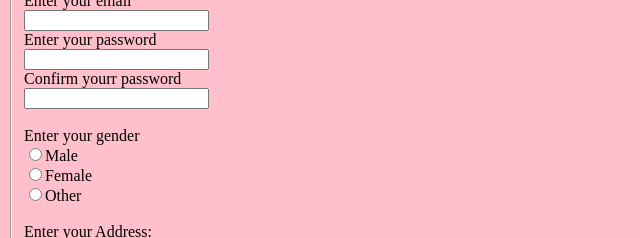
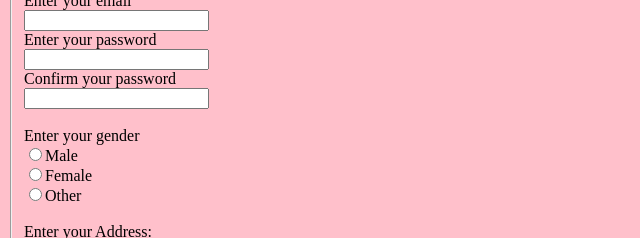
Before and after one commit to DevManishKumar/MK-LifeStyle-Shopes, a plain HTML site: page signup.html in a window 1280 px wide. Shown: the part 137-375 px from the top of the page, 0-640 px from the left. Drawn offline with Linux system fonts and the light colour scheme.

Commit message:
Update signup.html

```diff
--- a/signup.html
+++ b/signup.html
@@ -16,7 +16,7 @@
             <input type="email" name="email"><br>
             <label>Enter your password</label><br>
             <input type="password" name="pass"><br>
-            <label>Confirm yourr password</label><br>
+            <label>Confirm your password</label><br>
             <input type="password" name="pass"><br>
             <br><label>Enter your gender</label><br>
             <input type="radio" id="gender" name="gender" value="male"/>Male<br>
```
